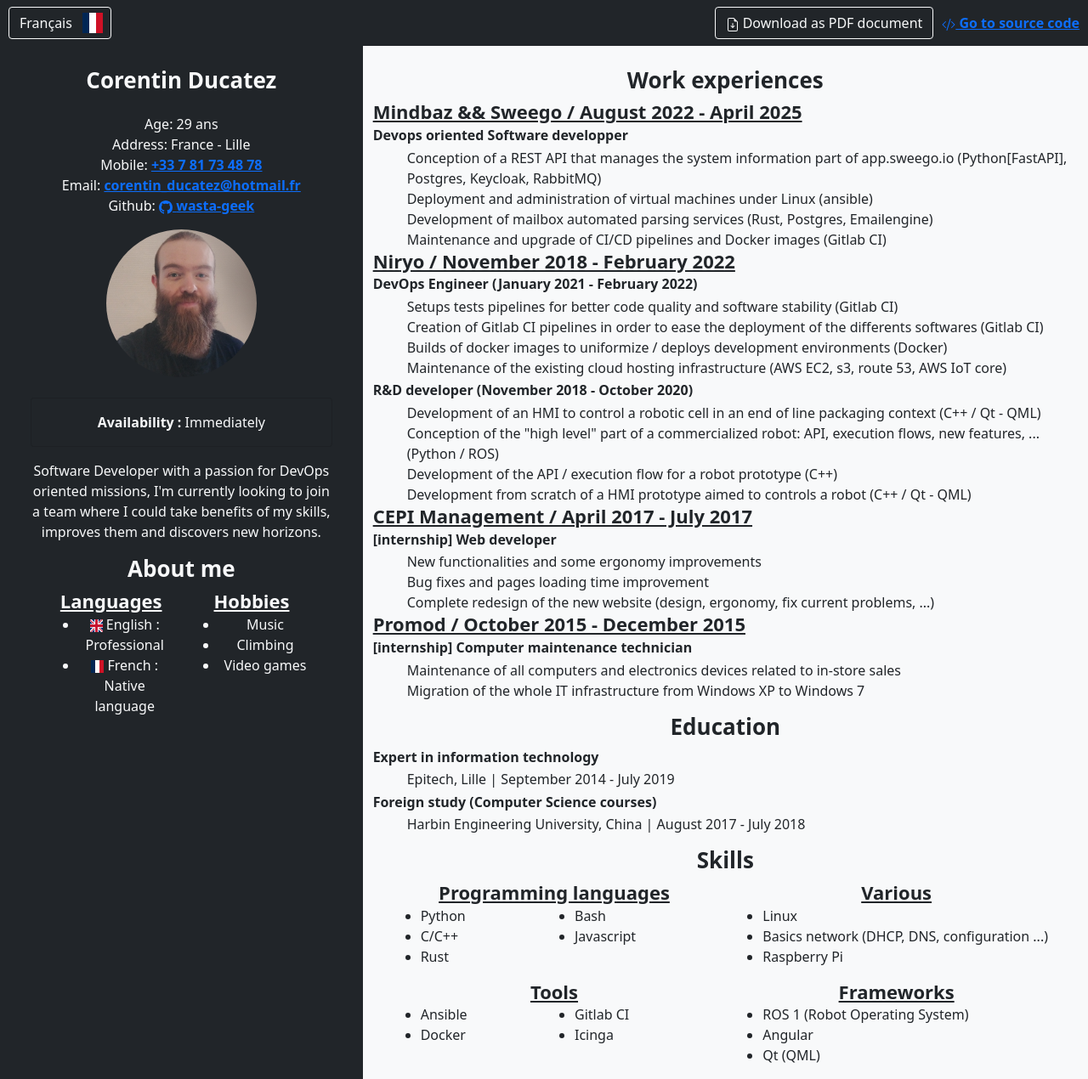
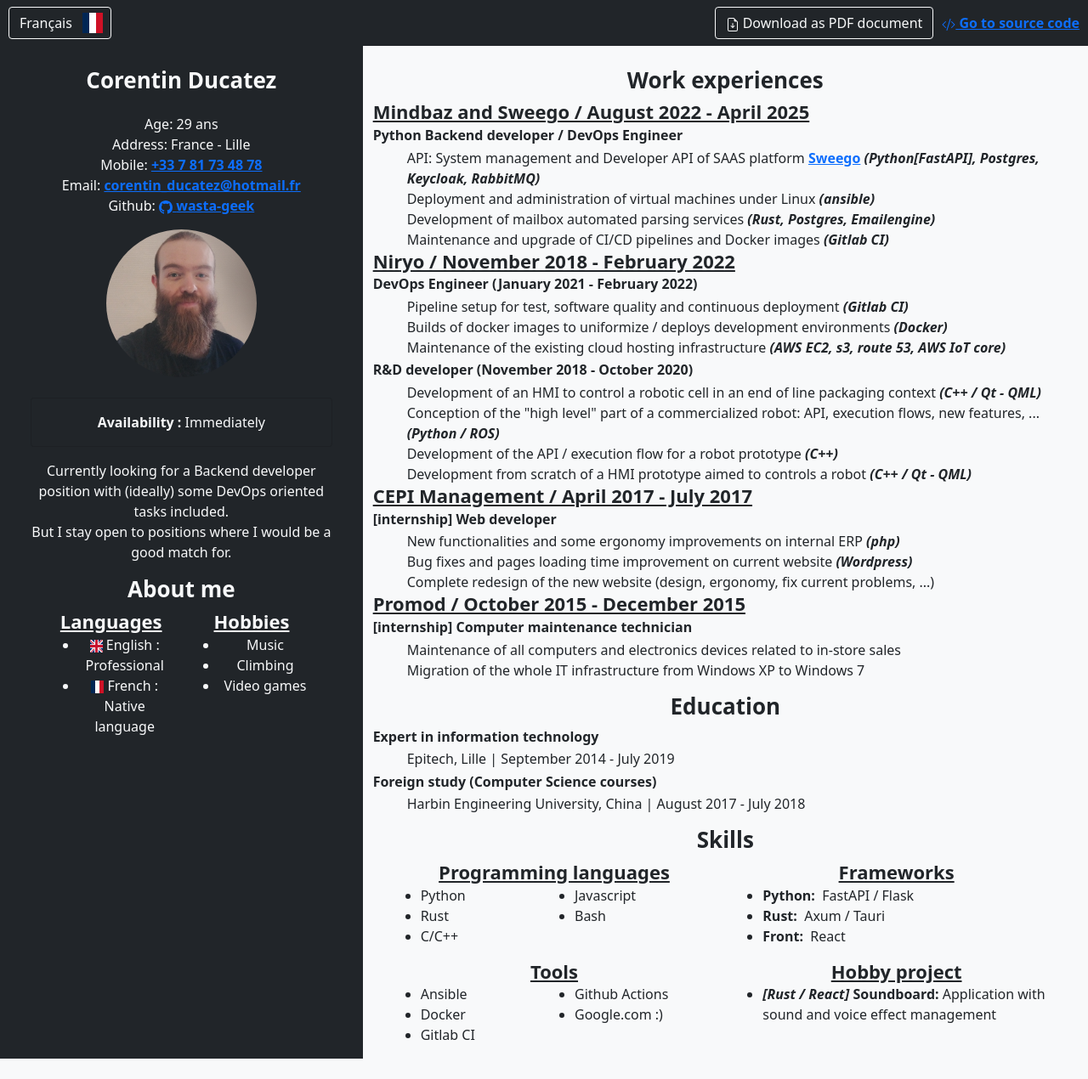
Before and after one commit to Wasta-Geek/curriculum-vitae, a Jekyll site: the page built from docs/en/index.markdown, in a window 1280 px wide. Shown: the whole page at 85% size. Built offline with Jekyll 4.4.1, drawn with Linux system fonts in a browser that asks for light colours; after the commit the page ends 1246 px from its top, so only the background shows below that.

Commit message:
Readibility improvements (bold / italic) and some wording refactoring + more precise 'about me' text

```diff
--- a/docs/_data/contact.yml
+++ b/docs/_data/contact.yml
@@ -15,8 +15,8 @@
   fr: "e-mail"
 email: "corentin_ducatez@hotmail.fr"
 profile:
-  en: "Software Developer with a passion for DevOps oriented missions, I'm currently looking to join a team where I could take benefits of my skills, improves them and discovers new horizons."
-  fr: "Développeur logiciel avec une appétence pour les tâches en lien avec l'esprit DevOps, je cherche actuellement à rejoindre une équipe dans laquelle je pourrais mettre à profit mes compétences actuelles, les améliorer et continuer à découvrir de nouveaux horizons."
+  en: "Currently looking for a Backend developer position with (ideally) some DevOps oriented tasks included. <br>But I stay open to positions where I would be a good match for."
+  fr: "A la recherche d'un poste de développeur Backend avec (idéalement) des tâches liés aux principes DevOps. <br>Je reste cependant ouvert à des postes dans lequel mon expérience pourrait être pertinente."
 not_available_text:
   en: "Unwilling to accept a new job"
   fr: "Peu enclin à changer d'emploi"
--- a/docs/_data/skills.yml
+++ b/docs/_data/skills.yml
@@ -6,10 +6,10 @@
   fr: Langages de programmation
 programming_languages_list:
   - Python
+  - Rust
   - C/C++
-  - Rust
+  - Javascript
   - Bash
-  - Javascript
 tools_subsection:
   en: Tools
   fr: Outils
@@ -17,23 +17,20 @@
   - Ansible
   - Docker
   - Gitlab CI
-  - Icinga
+  - Github Actions
+  - Google.com :)
 frameworks_subsection:
   en: Frameworks
   fr: Frameworks
 frameworks_list:
-  - ROS 1 (Robot Operating System)
-  - Angular
-  - Qt (QML)
-various_subsection:
-  en: Various
-  fr: Divers
-various_list:
+  - "<b>Python:</b>&nbsp; FastAPI / Flask"
+  - "<b>Rust:</b>&nbsp; Axum / Tauri"
+  - "<b>Front:</b>&nbsp; React"
+hobby_project_subsection:
+  en: Hobby project
+  fr: Projet loisir
+hobby_project_list:
   en:
-    - Linux
-    - Basics network (DHCP, DNS, configuration ...)
-    - Raspberry Pi
+    - "<b><i>[Rust / React]</b></i> <b>Soundboard:</b> Application with sound and voice effect management"
   fr:
-    - Linux
-    - Bases en réseau (DHCP, DNS, configuration, ...)
-    - Raspberry Pi
+    - "<b><i>[Rust / React]</b></i> <b>Soundboard:</b> Application de gestion de son et d'effets de voix"
--- a/docs/_data/work_experiences.yml
+++ b/docs/_data/work_experiences.yml
@@ -4,23 +4,23 @@
 content:
   mindbaz / sweego:
     title:
-      fr: Mindbaz && Sweego / Août 2022 - Avril 2025
-      en: Mindbaz && Sweego / August 2022 - April 2025
+      fr: Mindbaz et Sweego / Août 2022 - Avril 2025
+      en: Mindbaz and Sweego / August 2022 - April 2025
     description:
       fr:
-        - job_title: "Développeur Python Orienté Devops"
+        - job_title: "Développeur Backend Python / ingénieur DevOps"
           description:
-            - "Développement d'une API REST pour gérer la partie système d'informations de app.sweego.io (Python[FastAPI], Postgres, Keycloak, RabbitMQ)"
-            - "Déploiement et administration de machine virtuelles Linux (ansible)"
-            - "Développement de services de parsing automatisées de boîte mails (Rust, Postgres, Emailengine)"
-            - "Maintenance et mise à jours des pipelines de CI/CD et images Dockers (Gitlab CI)"
+            - "API développeur et du système d'information de la plateforme SAAS <a href=\"http://sweego.io\">Sweego</a> <b><i>(Python[FastAPI], Postgres, Keycloak, RabbitMQ)</b></i>"
+            - "Déploiement et administration de machine virtuelles Linux <b><i>(ansible)</b></i>"
+            - "Développement de services de parsing automatisées de boîte mails <b><i>(Rust, Postgres, Emailengine)</b></i>"
+            - "Maintenance et mise à jours des pipelines de CI/CD et images Dockers <b><i>(Gitlab CI)</b></i>"
       en:
-        - job_title: "Devops oriented Software developper"
+        - job_title: "Python Backend developer / DevOps Engineer"
           description:
-            - "Conception of a REST API that manages the system information part of app.sweego.io (Python[FastAPI], Postgres, Keycloak, RabbitMQ)"
-            - "Deployment and administration of virtual machines under Linux (ansible)"
-            - "Development of mailbox automated parsing services (Rust, Postgres, Emailengine)"
-            - "Maintenance and upgrade of CI/CD pipelines and Docker images (Gitlab CI)"
+            - "API: System management and Developer API of SAAS platform <a href=\"http://sweego.io\">Sweego</a> <b><i>(Python[FastAPI], Postgres, Keycloak, RabbitMQ)</b></i>"
+            - "Deployment and administration of virtual machines under Linux <b><i>(ansible)</b></i>"
+            - "Development of mailbox automated parsing services <b><i>(Rust, Postgres, Emailengine)</b></i>"
+            - "Maintenance and upgrade of CI/CD pipelines and Docker images <b><i>(Gitlab CI)</b></i>"
     print: true
   niryo:
     title:
@@ -30,29 +30,27 @@
       fr:
         - job_title: "Ingénieur DevOps (Janvier 2021 - Février 2022)"
           description:
-            - "Mise en place de pipelines de tests / analyseurs de codes visant à améliorer la qualité de code et la stabilité des logiciels (Gitlab CI)"
-            - "Mise en place de pipelines Gitlab visant à faciliter le déploiement des différents logiciels (Gitlab CI)"
-            - "Création d'images Docker pour uniformiser / déployer les environnements de développements (Docker)"
-            - "Gestion de l'infrastructure d'hébergement cloud AWS déjà existantes (EC2, s3, route 53, AWS IoT core)"
+            - "Mise en place de pipelines de tests, d'analyses de code et de déploiement continue <b><i>(Gitlab CI)</b></i>"
+            - "Création d'images Docker pour uniformiser / déployer les environnements de développements <b><i>(Docker)</b></i>"
+            - "Gestion de l'infrastructure d'hébergement cloud AWS déjà existantes <b><i>(AWS EC2, s3, route 53, AWS IoT core)</b></i>"
         - job_title: "Développeur R&D (Novembre 2018 - Octobre 2020)"
           description:
-            - "Développement d'une IHM de contrôle d'une cellule robotique servant à du conditionnement de boîtes de conserve (C++ / QT - QML)"
-            - "Développement de la partie \"haut niveau\" d'un robot commercialisé: API, gestion des programmes, nouvelles fonctionnalités, ... (Python / ROS)"
-            - "Développement de la partie API / logique d'exécution pour un prototype robot (C++)"
-            - "Développement d'un prototype d'IHM de contrôle robotique en partant de zéro (C++ / Qt - QML)"
+            - "Développement d'une IHM de contrôle d'une cellule robotique servant à du conditionnement de boîtes de conserve <b><i>(C++ / Qt - QML)</b></i>"
+            - "Développement de la partie \"haut niveau\" d'un robot commercialisé: API, gestion des programmes, nouvelles fonctionnalités, ... <b><i>(Python / ROS)</b></i>"
+            - "Développement de la partie API / logique d'exécution pour un prototype robot <b><i>(C++)</b></i>"
+            - "Développement d'un prototype d'IHM de contrôle robotique en partant de zéro <b><i>(C++ / Qt - QML)</b></i>"
       en:
         - job_title: "DevOps Engineer (January 2021 - February 2022)"
           description:
-            - "Setups tests pipelines for better code quality and software stability (Gitlab CI)"
-            - "Creation of Gitlab CI pipelines in order to ease the deployment of the differents softwares (Gitlab CI)"
-            - "Builds of docker images to uniformize / deploys development environments (Docker)"
-            - "Maintenance of the existing cloud hosting infrastructure (AWS EC2, s3, route 53, AWS IoT core)"
+            - "Pipeline setup for test, software quality and continuous deployment <b><i>(Gitlab CI)</b></i>"
+            - "Builds of docker images to uniformize / deploys development environments <b><i>(Docker)</b></i>"
+            - "Maintenance of the existing cloud hosting infrastructure <b><i>(AWS EC2, s3, route 53, AWS IoT core)</b></i>"
         - job_title: R&D developer (November 2018 - October 2020)
           description:
-            - "Development of an HMI to control a robotic cell in an end of line packaging context (C++ / Qt - QML)"
-            - "Conception of the \"high level\" part of a commercialized robot: API, execution flows, new features, ... (Python / ROS)"
-            - "Development of the API / execution flow for a robot prototype (C++)"
-            - "Development from scratch of a HMI prototype aimed to controls a robot (C++ / Qt - QML)"
+            - "Development of an HMI to control a robotic cell in an end of line packaging context <b><i>(C++ / Qt - QML)</b></i>"
+            - "Conception of the \"high level\" part of a commercialized robot: API, execution flows, new features, ... <b><i>(Python / ROS)</b></i>"
+            - "Development of the API / execution flow for a robot prototype <b><i>(C++)</b></i>"
+            - "Development from scratch of a HMI prototype aimed to controls a robot <b><i>(C++ / Qt - QML)</b></i>"
     print: true
   cepi_management:
     title:
@@ -62,14 +60,14 @@
       fr:
         - job_title: "[stage] Développeur Web"
           description:
-            - Ajout de fonctionnalités et amélioration de l'ergonomie
-            - Correction de bugs et amélioration de la vitesse de chargement des pages
-            - Réflexion et élaboration du nouveau site internet (design, ergonomie, résoudre les problèmes actuels)
+            - Ajout de fonctionnalités et amélioration de l'ergonomie sur l'ERP interne <b><i>(php)</b></i>
+            - Correction de bugs et amélioration de la vitesse de chargement des pages du site actuel <b><i>(Wordpress)</b></i>
+            - Réflexion et élaboration du nouveau site internet (design, ergonomie, résoudre les problèmes actuels) <b><i>(Wordpress)</b></i>
       en:
         - job_title: "[internship] Web developer"
           description:
-            - New functionalities and some ergonomy improvements
-            - Bug fixes and pages loading time improvement
+            - New functionalities and some ergonomy improvements on internal ERP <b><i>(php)</b></i>
+            - Bug fixes and pages loading time improvement on current website <b><i>(Wordpress)</b></i>
             - Complete redesign of the new website (design, ergonomy, fix current problems, ...)
     print: false
   promod:
--- a/docs/_includes/skills.html
+++ b/docs/_includes/skills.html
@@ -6,17 +6,17 @@
     <div class="row justify-content-evenly">
         <div class="col col-6">
             <h3 class="text-center">{{ site.data.skills["programming_languages_subsection"][language] }}</h3>
-            <ul class ="card-columns" style="column-count: 2;">
+            <ul class="card-columns" style="column-count: 2;">
                 {%- for program_language in site.data.skills["programming_languages_list"] -%}
                 <li>{{ program_language }}</li>
                 {%- endfor -%}
             </ul>
         </div>
         <div class="col col-6">
-            <h3 class="text-center">{{ site.data.skills["various_subsection"][language] }}</h3>
-            <ul class="align-self-center">
-                {%- for various_skill in site.data.skills["various_list"][language] -%}
-                <li>{{ various_skill }}</li>
+            <h3 class="text-center">{{ site.data.skills["frameworks_subsection"][language] }}</h3>
+            <ul>
+                {%- for framework in site.data.skills["frameworks_list"] -%}
+                <li>{{ framework }}</li>
                 {%- endfor -%}
             </ul>
         </div>
@@ -24,19 +24,19 @@
     <div class="row justify-content-evenly">
         <div class="col col-6">
             <h3 class="text-center">{{ site.data.skills["tools_subsection"][language] }}</h3>
-            <ul class ="card-columns" style="column-count: 2;">
+            <ul class="card-columns" style="column-count: 2;">
                 {%- for tool in site.data.skills["tools_list"] -%}
                 <li>{{ tool }}</li>
                 {%- endfor -%}
             </ul>
         </div>
         <div class="col col-6">
-        <h3 class="text-center">{{ site.data.skills["frameworks_subsection"][language] }}</h3>
-        <ul>
-            {%- for framework in site.data.skills["frameworks_list"] -%}
-            <li>{{ framework }}</li>
-            {%- endfor -%}
-        </ul>
+            <h3 class="text-center">{{ site.data.skills["hobby_project_subsection"][language] }}</h3>
+            <ul class="align-self-center">
+                {%- for hobby_project in site.data.skills["hobby_project_list"][language] -%}
+                <li>{{ hobby_project }}</li>
+                {%- endfor -%}
+            </ul>
         </div>
     </div>
 </div>
```
